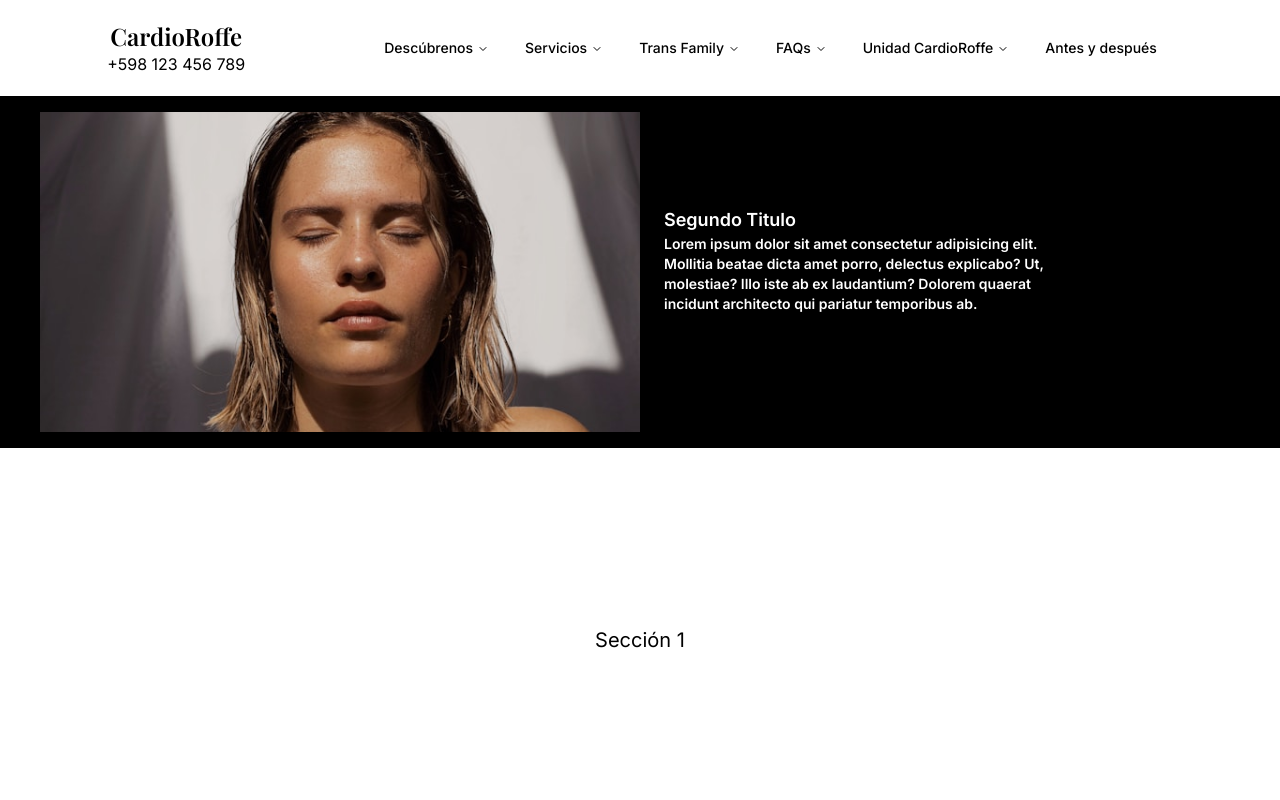
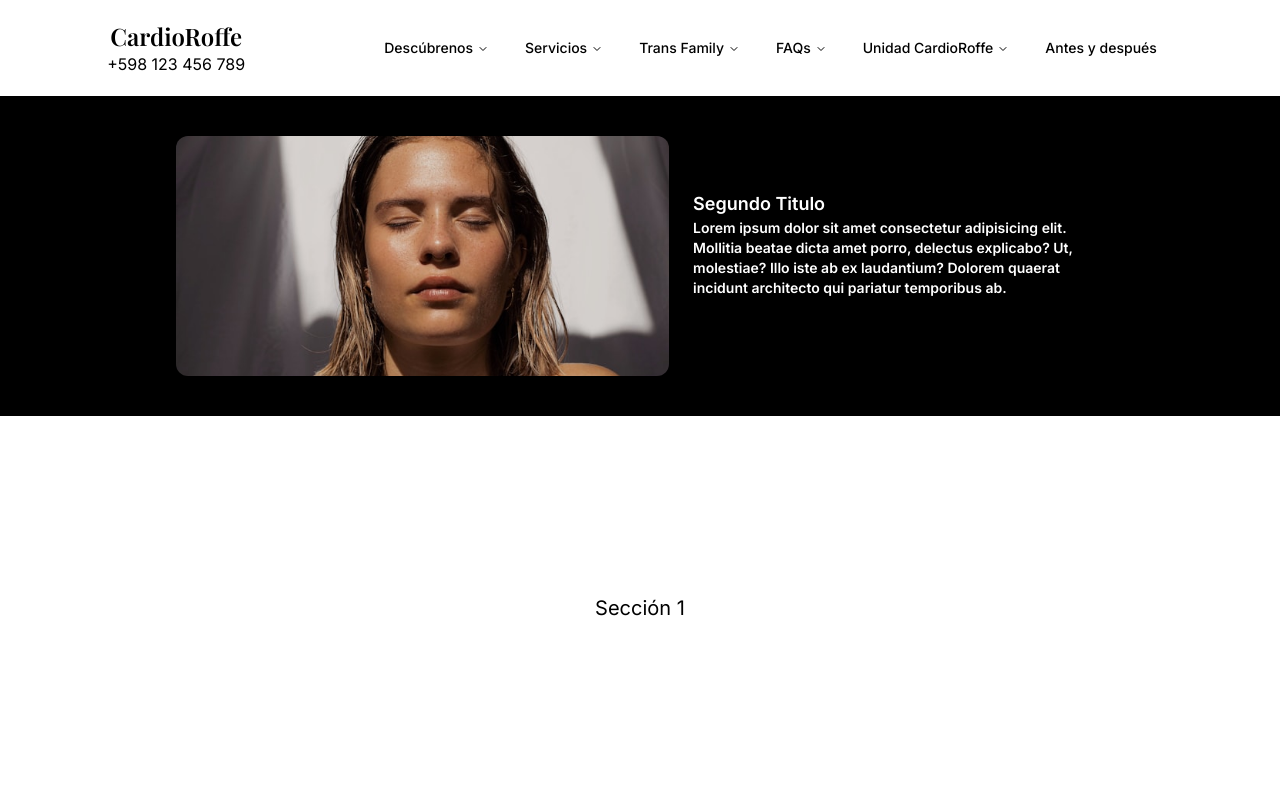
Before and after one commit to riberojuanca/cardioroffe, a Next.js app: page / in a window 1280 px wide. Shown: the top 800 px of the page. Built offline with nearby package versions, Linux system fonts and the light colour scheme.

Commit message:
Carousel sizes was corrected

```diff
--- a/src/components/CarouselHeader.jsx
+++ b/src/components/CarouselHeader.jsx
@@ -46,7 +46,7 @@ const CarouselHeader = () => {
   return (
     <section className="mt-24">
       <Carousel
-        className="sm:w-full p-4 sm:bg-black "
+        className="sm:w-full p-4 sm:p-0 sm:bg-black "
         plugins={[
           Autoplay({
             delay: 4000,
@@ -60,11 +60,11 @@ const CarouselHeader = () => {
               onClick={() => router.push(link)}
               className="lg:w-screen cursor-pointer"
             >
-              <div className="sm:rounded-lg">
-                <Card className="flex items-center justify-center sm:w-fit sm:h-80 sm:mt-0 bg-black  text-white shadow-none border-none">
-                  <CardContent className="flex sm:flex-row flex-col justify-start gap-6 items-center text-center">
+              <div className="sm:rounded-lg ">
+                <Card className=" flex items-center justify-center sm:w-fit sm:h-80 sm:mt-0 bg-black  text-white shadow-none border-none">
+                  <CardContent className="flex sm:flex-row flex-col justify-center gap-6 items-center text-center ">
                     <img
-                      className="h-80 sm:h-fit sm:pt-8 pt-6 sm:h-80 sm:w-3/6 object-cover "
+                      className="sm:rounded-xl h-80 sm:h-60 pt-6 sm:pt-0 sm:mt-6 sm:w-2/5 object-cover"
                       src={image}
                       width={640}
                       height={640}
```
